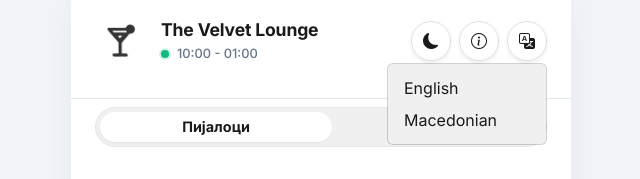
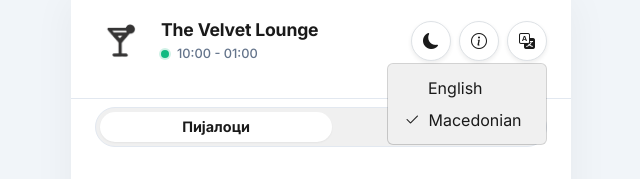
Before and after one commit to stojchevskiboris/InstantMenu, an Angular app: page / in a window 1280 px wide. Both pictures are taken after a click on the button 846 px from the left and 41 px from the top of the page. Shown: the top 179 px of the page, without its empty margins (319-959 px from the left). Built offline with nearby package versions, Linux system fonts and the light colour scheme.

Commit message:
selected menu

```diff
--- a/src/app/components/header/header.html
+++ b/src/app/components/header/header.html
@@ -41,7 +41,14 @@
         <ul class="dropdown-menu dropdown-menu-end bg-theme-muted" aria-labelledby="dropdownMenuButton">
           @for (lang of languages | keyvalue; track lang.key) {
           <li>
-            <a class="dropdown-item text-theme-main" (click)="switchLanguage(lang.key)">{{ lang.value }}</a>
+            <a class="dropdown-item text-theme-main" (click)="switchLanguage(lang.key)">
+              @if (currentLang() === lang.key) {
+              <i class="bi bi-check2 me-1" aria-hidden="true"></i>
+              } @else {
+              <span class="ms-4"></span>
+              }
+              {{ lang.value }}
+            </a>
           </li>
           }
         </ul>
```
